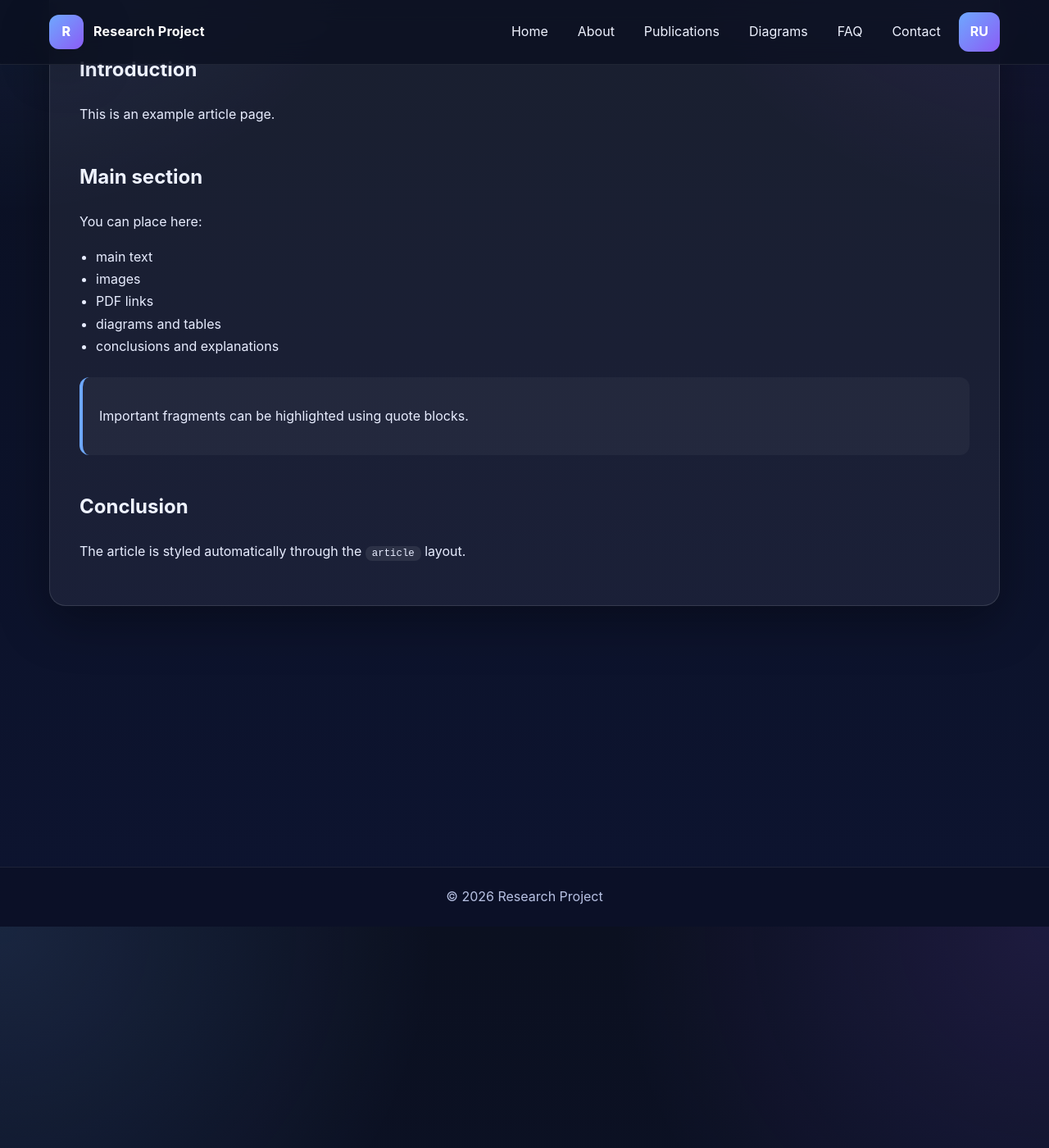
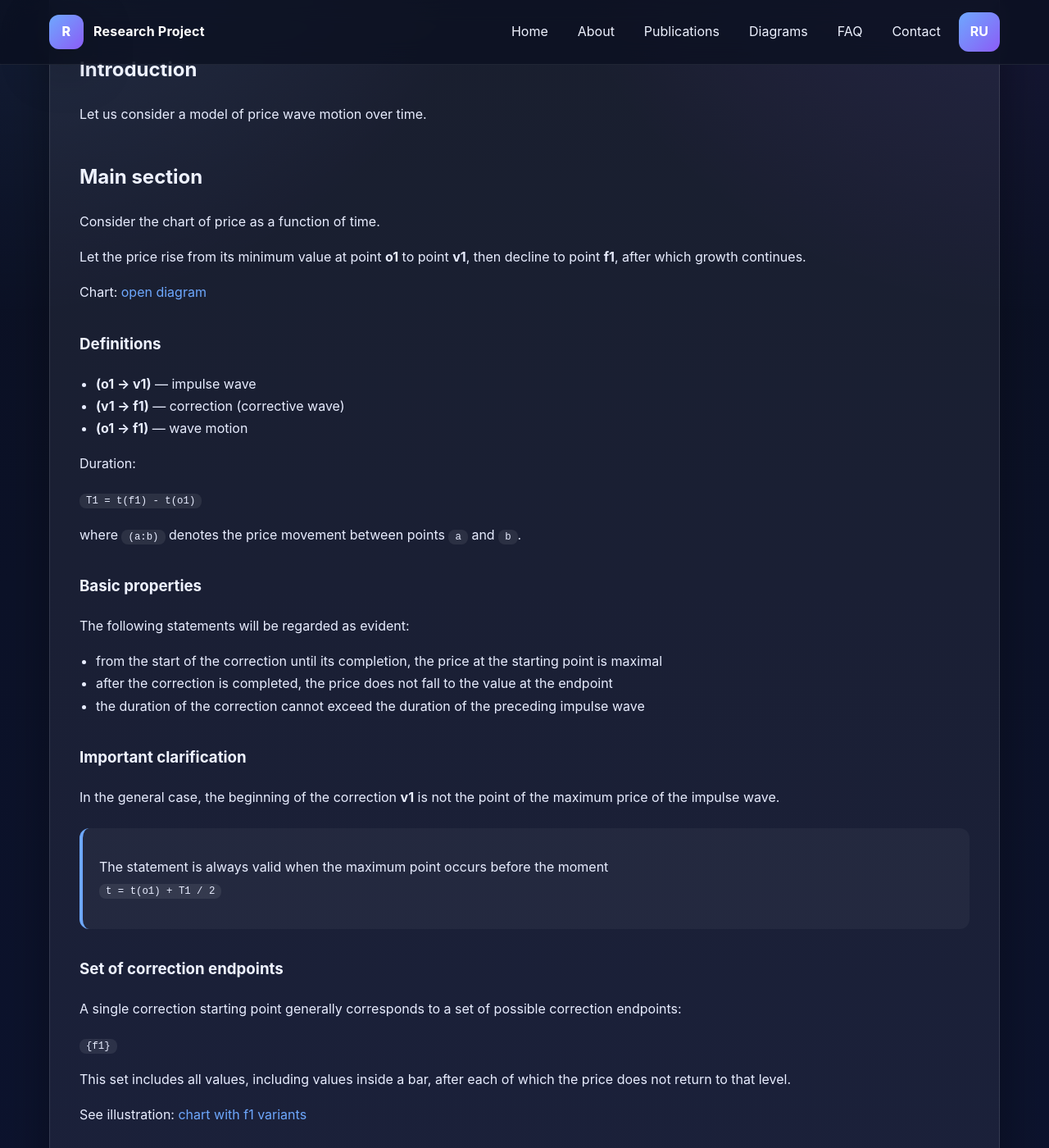
Before and after one commit to naoumov-ilia/naoumov-ilia.github.io, a Jekyll site: the page built from en/articles/article-1.md, in a window 1280 px wide and 1400 px high, scrolled down 270 px. Shown: the whole window at 82% size. Built offline with Jekyll 4.4.1, drawn with Linux system fonts in a browser that asks for light colours; some of the changed text lies outside the part shown.

Commit message:
Update article-1.md

```diff
--- a/en/articles/article-1.md
+++ b/en/articles/article-1.md
@@ -1,27 +1,60 @@
 ---
 layout: article
-title: First article
+title: Wave motion
 lang: en
-description: Example article in the updated website design.
+description: Example description of price wave motion with charts.
 permalink: /en/articles/article-1/
 ---
 
 ## Introduction
 
-This is an example article page.
+Let us consider a model of price wave motion over time.
 
 ## Main section
 
-You can place here:
+Consider the chart of price as a function of time.
 
-- main text
-- images
-- PDF links
-- diagrams and tables
-- conclusions and explanations
+Let the price rise from its minimum value at point **o1** to point **v1**, then decline to point **f1**, after which growth continues.
 
-> Important fragments can be highlighted using quote blocks.
+Chart: [open diagram]({{ '/en/diagrams/graph-1/' | relative_url }})
+
+### Definitions
+
+- **(o1 → v1)** — impulse wave
+- **(v1 → f1)** — correction (corrective wave)
+- **(o1 → f1)** — wave motion
+
+Duration:
+
+`T1 = t(f1) - t(o1)`
+
+where `(a:b)` denotes the price movement between points `a` and `b`.
+
+### Basic properties
+
+The following statements will be regarded as evident:
+
+- from the start of the correction until its completion, the price at the starting point is maximal
+- after the correction is completed, the price does not fall to the value at the endpoint
+- the duration of the correction cannot exceed the duration of the preceding impulse wave
+
+### Important clarification
+
+In the general case, the beginning of the correction **v1** is not the point of the maximum price of the impulse wave.
+
+> The statement is always valid when the maximum point occurs before the moment
+> `t = t(o1) + T1 / 2`
+
+### Set of correction endpoints
+
+A single correction starting point generally corresponds to a set of possible correction endpoints:
+
+`{f1}`
+
+This set includes all values, including values inside a bar, after each of which the price does not return to that level.
+
+See illustration: [chart with f1 variants]({{ '/en/diagrams/graph-2/' | relative_url }})
 
 ## Conclusion
 
-The article is styled automatically through the `article` layout.
+The model considered makes it possible to formalize the structure of price movement and identify the key elements of the wave process.
```
